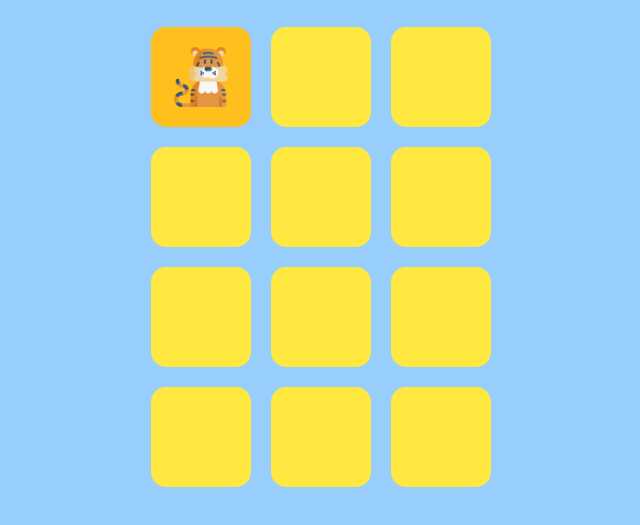
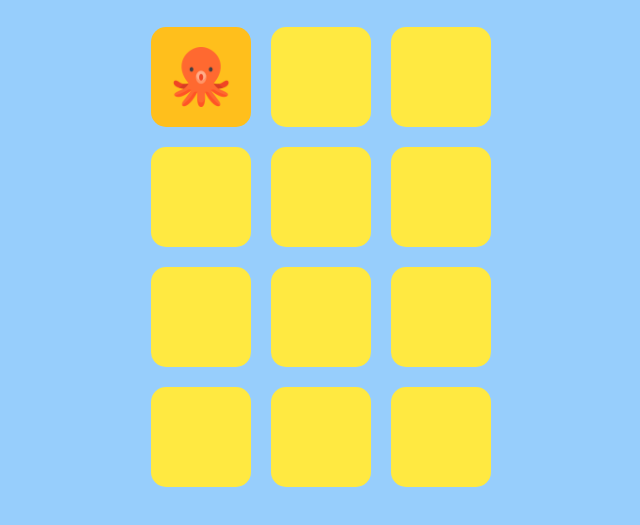
Before and after one commit to Sarthak1918/basic-memory-game, a plain HTML site: page index.html in a window 1280 px wide. Both pictures are taken after a click on the element 520 px from the left and 226 px from the top of the page. Shown: the part 149-674 px from the top of the page, without its empty margins (319-959 px from the left). Drawn offline with nearby package versions, Linux system fonts and the light colour scheme.

Commit message:
image change
image changed since lion and tiger seems same

```diff
--- a/index.html
+++ b/index.html
@@ -35,7 +35,7 @@
         <img src="./images/piranha.png" alt="piranha image" />
       </div>
       <div animal="tiger" class="item">
-        <img src="./images/tiger.png" alt="tiger image" />
+        <img src="./images/octopus.png" alt="octopus image" />
       </div>
       <div animal="ant" class="item">
         <img src="./images/ant.png" alt="ant image" />
@@ -47,7 +47,7 @@
         <img src="./images/butterfly.png" alt="butterfly image" />
       </div>
       <div animal="tiger" class="item">
-        <img src="./images/tiger.png" alt="tiger image" />
+        <img src="./images/octopus.png" alt="octopus image" />
       </div>
       <div animal="lion" class="item">
         <img src="./images/lion.png" alt="lion image" />
```
Also changed, not shown: images/octopus.png (added).
